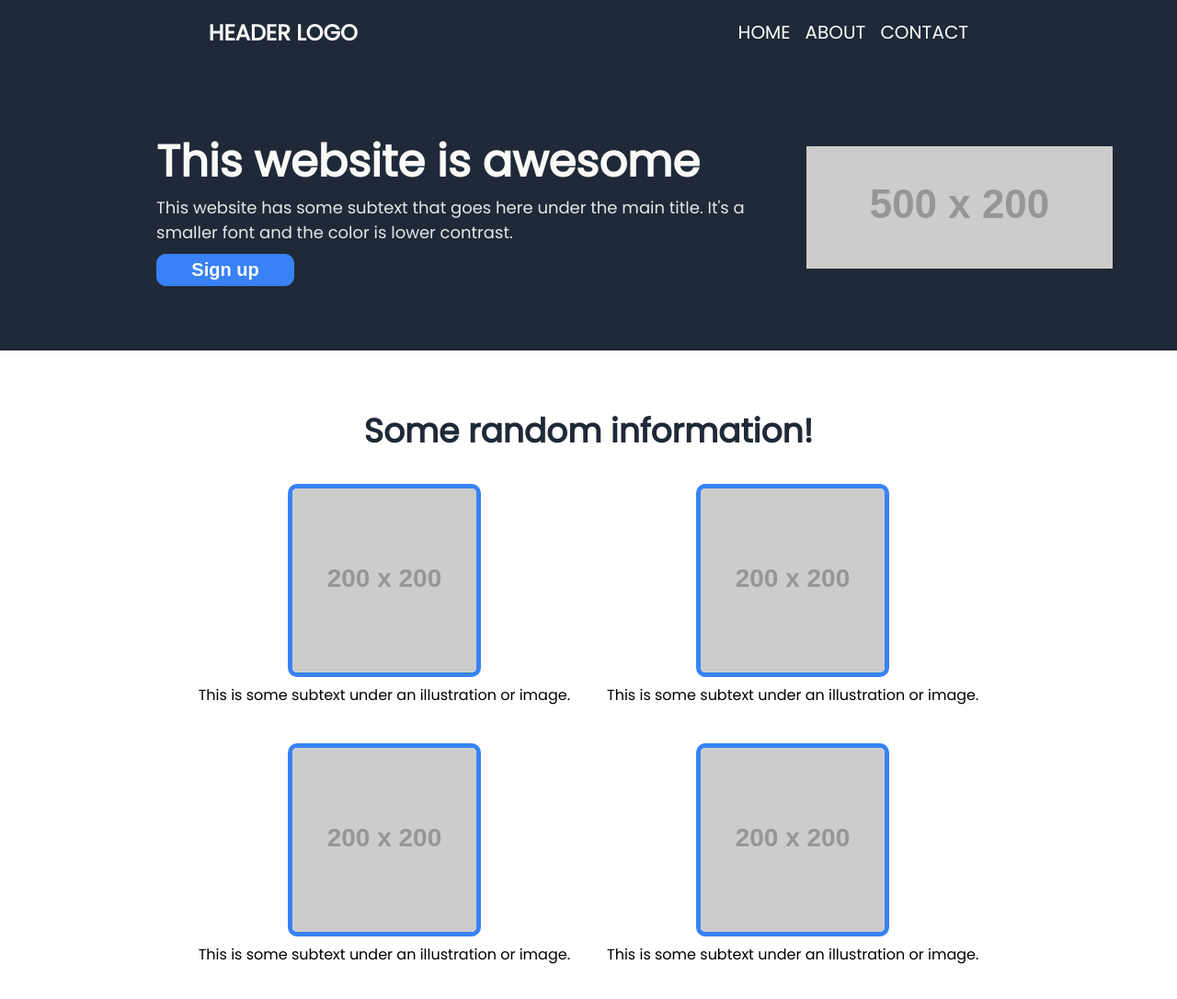
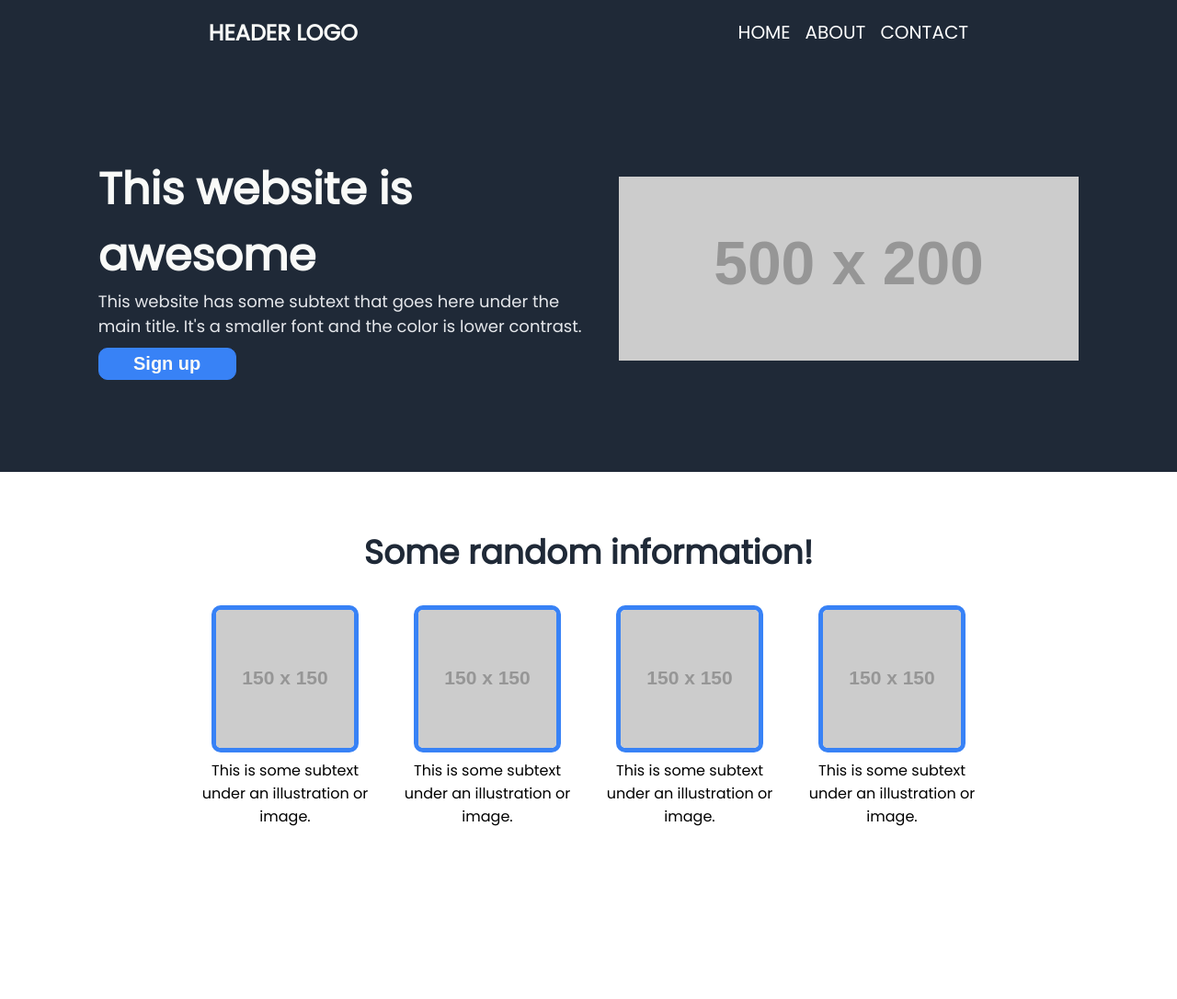
Before and after one commit to bananabread08/landing-page, a plain HTML site: page index.html in a window 1280 px wide. Shown: the whole page at 92% size. After the commit the page ends 990 px from the top, so only its background shows below. Drawn offline with Linux system fonts and the light colour scheme; placeholder pictures from the web are drawn by us.

Commit message:
fixed header spacing in header and card spacing in main container

```diff
--- a/index.html
+++ b/index.html
@@ -36,20 +36,28 @@
       <div class="main-cont-header">Some random information!</div>
       <div class="info-cont">
         <div class="cards">
-          <img src="https://via.placeholder.com/200x200.png" />
-          <div>This is some subtext under an illustration or image.</div>
+          <img src="https://via.placeholder.com/150x150.png" />
+          <div class="card-text">
+            This is some subtext under an illustration or image.
+          </div>
         </div>
         <div class="cards">
-          <img src="https://via.placeholder.com/200x200.png" />
-          <div>This is some subtext under an illustration or image.</div>
+          <img src="https://via.placeholder.com/150x150.png" />
+          <div class="card-text">
+            This is some subtext under an illustration or image.
+          </div>
         </div>
         <div class="cards">
-          <img src="https://via.placeholder.com/200x200.png" />
-          <div>This is some subtext under an illustration or image.</div>
+          <img src="https://via.placeholder.com/150x150.png" />
+          <div class="card-text">
+            This is some subtext under an illustration or image.
+          </div>
         </div>
         <div class="cards">
-          <img src="https://via.placeholder.com/200x200.png" />
-          <div>This is some subtext under an illustration or image.</div>
+          <img src="https://via.placeholder.com/150x150.png" />
+          <div class="card-text">
+            This is some subtext under an illustration or image.
+          </div>
         </div>
       </div>
     </section>
--- a/styles/style.css
+++ b/styles/style.css
@@ -63,10 +63,13 @@ ul li a:hover {
   align-items: center;
   width: 100%;
   background: var(--cool-black);
-  padding: 70px;
+  padding: 100px;
 }
 header {
-  margin-left: 100px;
+  display: flex;
+  flex-wrap: wrap;
+  justify-content: space-between;
+  flex-basis: 50%;
 }
 .header-main {
   font-size: 48px;
@@ -108,12 +111,15 @@ header button {
   display: flex;
   justify-content: center;
   align-items: center;
-  flex-wrap: wrap;
-  gap: 40px;
   text-align: center;
+  gap: 20px;
   margin: 30px 0 30px 0;
 }
 .cards img {
   border: solid 5px var(--cool-blue);
   border-radius: 10px;
 }
+
+.cards .card-text {
+  width: 200px;
+}
```
